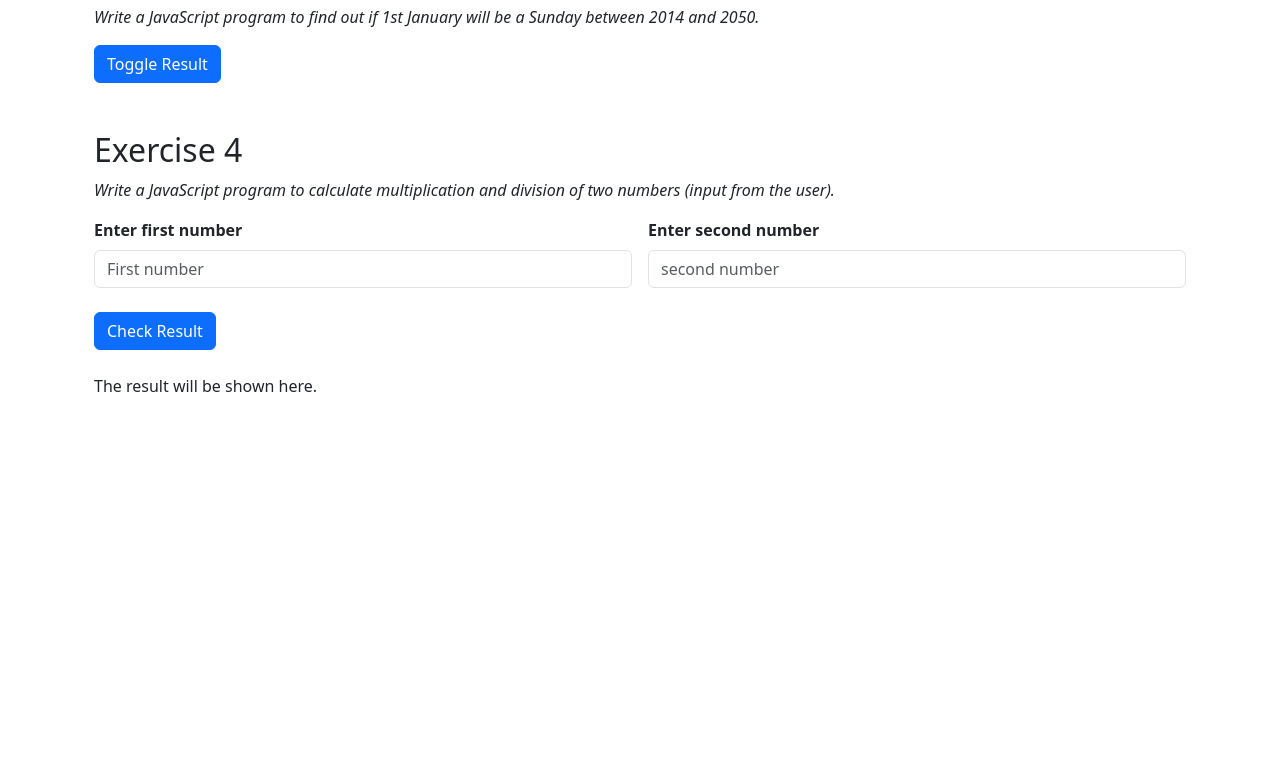
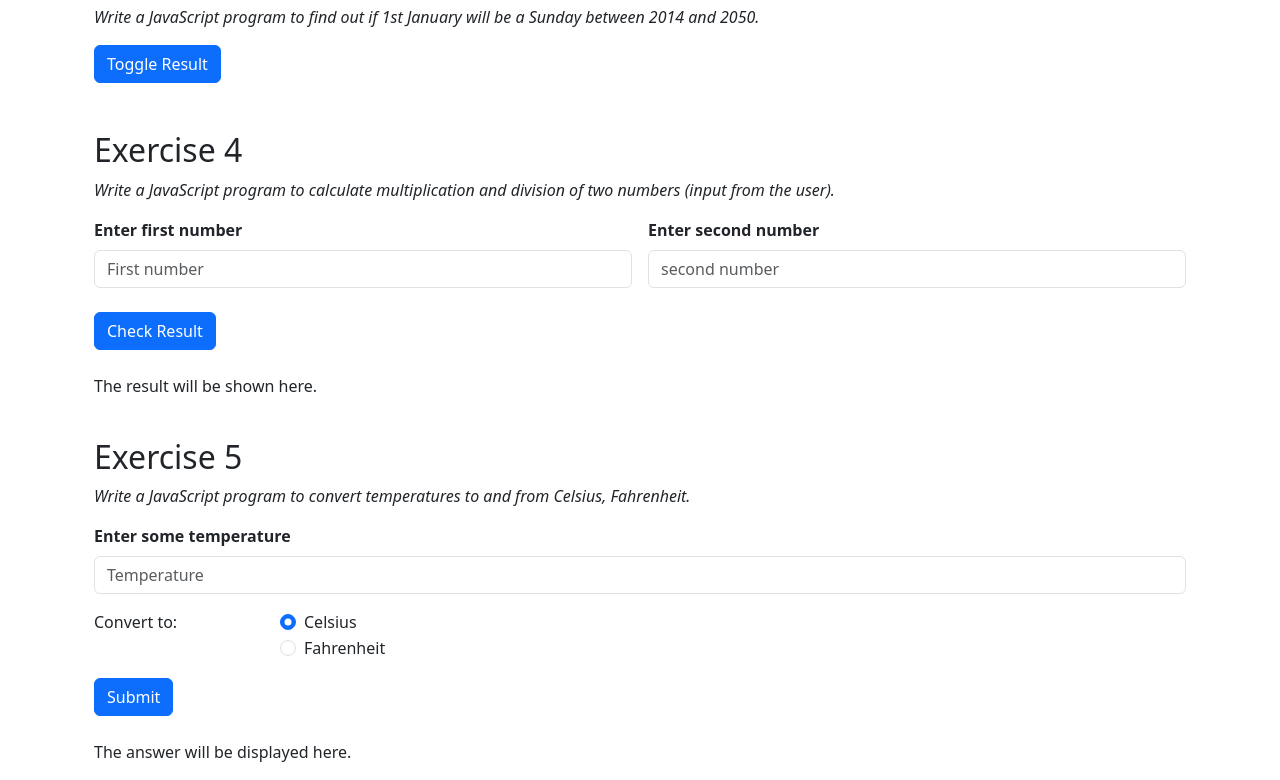
Before and after one commit to Jari1980/JSExercises, a plain HTML site: page index.html in a window 1280 px wide. Shown: the part 826-1606 px from the top of the page. Before the commit the page ends 1240 px from the top, so only its background shows below. Drawn offline with nearby package versions, Linux system fonts and the light colour scheme.

Commit message:
exercise 5 done

```diff
--- a/exercises.js
+++ b/exercises.js
@@ -79,5 +79,24 @@ exercise4Form.onsubmit = async (e) => {
     }
 
     document.getElementById("exercise4Form").reset()
+}
 
+
+// Exercise 5
+
+exercise5Form.onsubmit = async (e) => {
+    e.preventDefault();
+
+    let val1 = exercise5.value;
+    let val2 = document.querySelector('input[type=radio]:checked').value
+
+    //alert(val2)
+    if(val2 === "Celsius"){
+        p5.innerHTML = ((val1 - 32) * 5 / 9 + "C").bold();
+    }
+    else{
+        p5.innerHTML = ((val1 * 9/5) + 32 + "F").bold();
+    }
+
+    document.getElementById("exercise5Form").reset()
 }
--- a/index.html
+++ b/index.html
@@ -81,6 +81,37 @@
               <br>
               <p id="p4">The result will be shown here.</p>
         </div>
+        <br>
+        <div class="container">
+            <h2>Exercise 5</h2>
+            <p><i>Write a JavaScript program to convert temperatures to and from Celsius, Fahrenheit.</i></p>
+            <form id="exercise5Form">
+                <div class="mb-3">
+                  <label for="exercise5" class="form-label"><b>Enter some temperature</b></label>
+                  <input type="number" class="form-control" id="exercise5" placeholder="Temperature">
+                </div>
+                <fieldset class="row mb-3">
+                    <legend class="col-form-label col-sm-2 pt-0">Convert to:</legend>
+                    <div class="col-sm-10">
+                      <div class="form-check">
+                        <input class="form-check-input" type="radio" name="gridRadios" id="radio51" value="Celsius" checked>
+                        <label class="form-check-label" for="gridRadios1">
+                          Celsius
+                        </label>
+                      </div>
+                      <div class="form-check">
+                        <input class="form-check-input" type="radio" name="gridRadios" id="radio52" value="Fahrenheit">
+                        <label class="form-check-label" for="gridRadios2">
+                          Fahrenheit
+                        </label>
+                      </div>
+                    </div>
+                  </fieldset>
+                <button class="btn btn-primary" type="submit">Submit</button>
+              </form>
+              <br>
+              <p id="p5">The answer will be displayed here.</p>
+        </div>
     </div>
     <script src="exercises.js"></script>
 </body>
```
